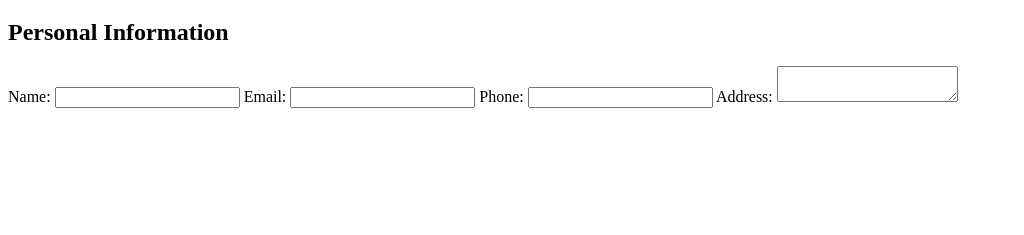
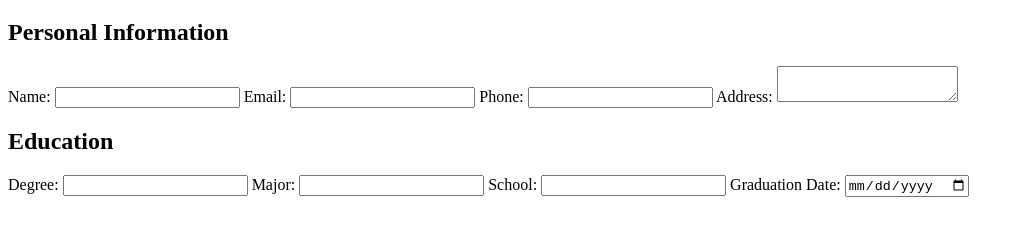
Before and after one commit to cfan310/CV-Generator, a plain HTML site: page index.html in a window 1280 px wide. Shown: the part 61-296 px from the top of the page, without its empty margins (0-1024 px from the left). Drawn offline with Linux system fonts and the light colour scheme.

Commit message:
added education input section

```diff
--- a/index.html
+++ b/index.html
@@ -24,6 +24,19 @@
             <label for="address">Address:</label>
             <textarea id="address" name="address"></textarea>
 
+            <h2>Education</h2>
+            <label for="degree">Degree:</label>
+            <input type="text" id="degree" name="degree" required />
+
+            <label for="major">Major:</label>
+            <input type="text" id="major" name="major" required />
+
+            <label for="school">School:</label>
+            <input type="text" id="school" name="school" required />
+
+            <label for="graduation-date">Graduation Date:</label>
+            <input type="date" id="graduation-date" name="graduation-date" required />
+
         </form>
 
     </main>
```
